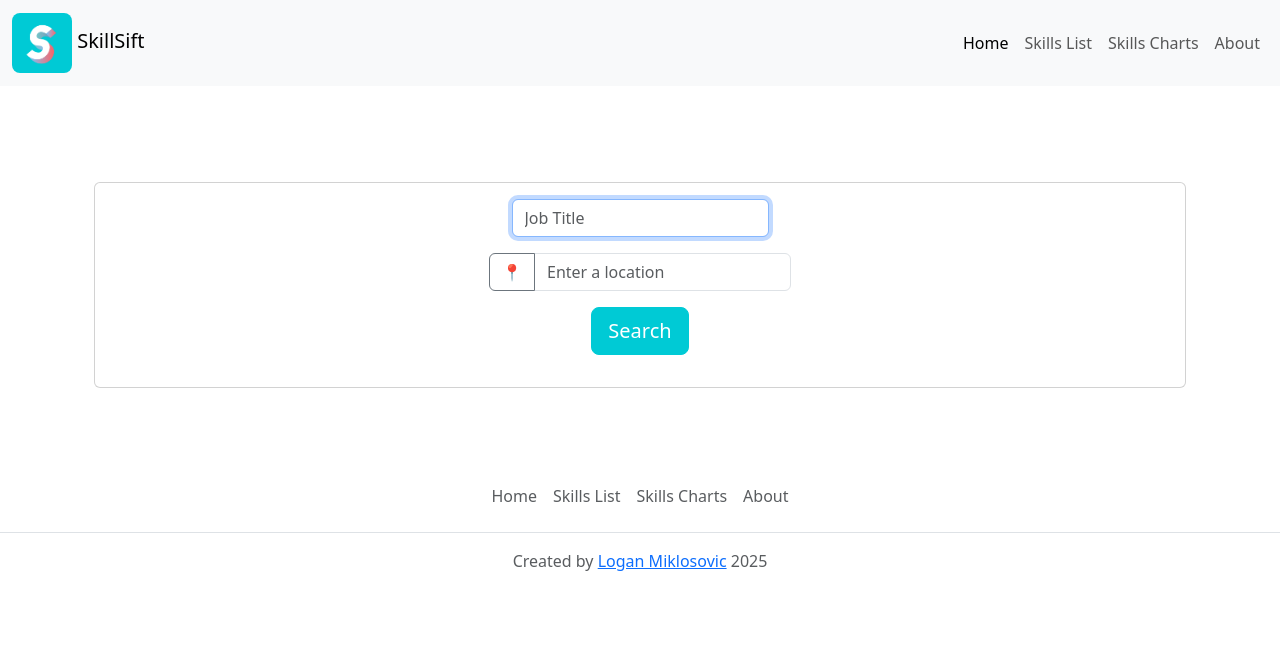
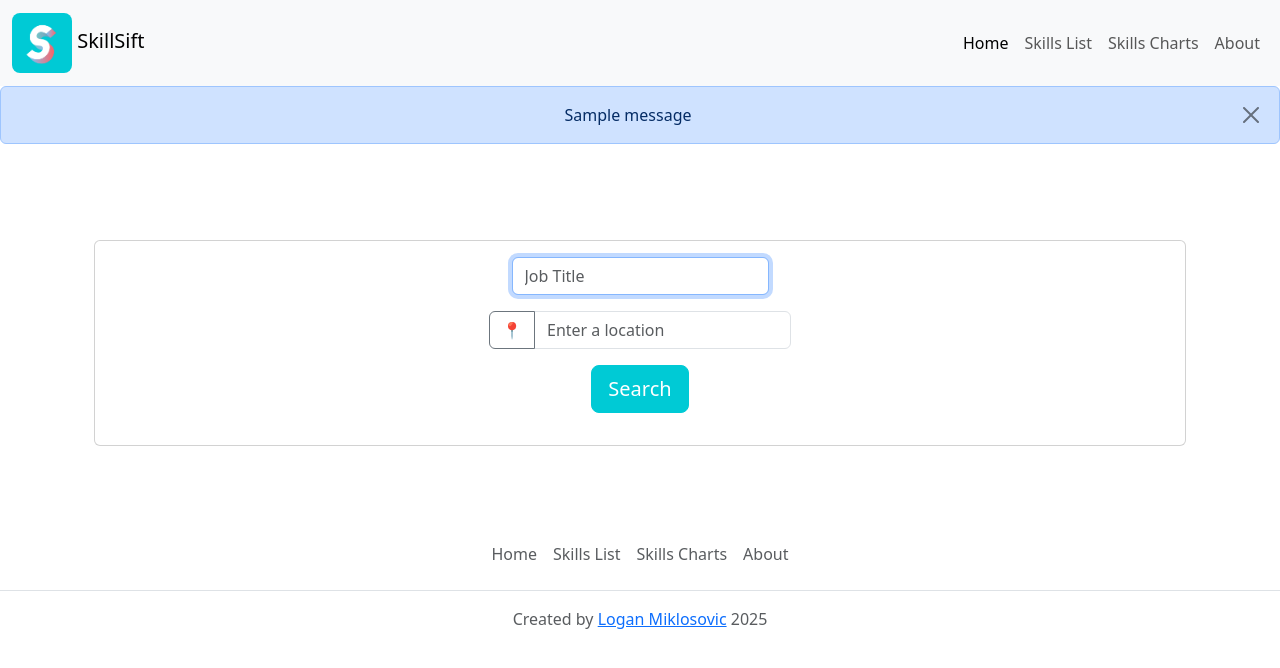
Before and after one commit to DevLoggith/cs50-final-project, a Flask app: page / in a window 1280 px wide. Shown: the top 668 px of the page. Run offline with Flask 3, Linux system fonts and the light colour scheme; one stand-in notice (Sample message) is shown.

Commit message:
adds template for message flashing, adjusts layout

```diff
--- a/app/static/styles.css
+++ b/app/static/styles.css
@@ -6,3 +6,7 @@
     background-color: var(--main-logo-color);
     border-color: var(--main-logo-color);
 }
+
+#alert-close {
+    float: right;
+}
--- a/app/templates/layout.html
+++ b/app/templates/layout.html
@@ -23,7 +23,7 @@
 	</head>
 
 	<body>
-		<nav class="navbar navbar-expand-md bg-body-tertiary mb-5">
+		<nav class="navbar navbar-expand-md bg-body-tertiary">
 			<div class="container-fluid">
 				<a class="navbar-brand" href="/">
 					<img
@@ -51,13 +51,25 @@
 					<div class="navbar-nav ms-auto">
 						<a class="nav-link active" aria-current="page" href="/">Home</a>
 						<a class="nav-link" href="/list">Skills List</a>
-						<a class="nav-link" href="#">Skills Charts</a>
-						<a class="nav-link" href="#">About</a>
+						<a class="nav-link" href="/charts">Skills Charts</a>
+						<a class="nav-link" href="/about">About</a>
 					</div>
 				</div>
 			</div>
 		</nav>
-		<main class="container py-5 text-center">
+		{% with messages = get_flashed_messages() %}
+            {% if messages %}
+                <header>
+                    <div class="alert alert-primary mb-0 text-center" role="alert">
+						{% for message in messages %}
+							{{ message }}
+							<button type="button" id="alert-close" class="btn-close" data-bs-dismiss="alert" aria-label="Close"></button>
+						{% endfor %}
+                    </div>
+                </header>
+            {% endif %}
+        {% endwith %}
+		<main class="container mt-5 py-5 text-center">
             {% block main %}{% endblock %}
         </main>
 		<footer class="py-3 my-4">
--- a/app/templates/list.html
+++ b/app/templates/list.html
@@ -17,7 +17,7 @@
             </tr>
         </thead>
         <tbody>
-        {% for keyword, frequency in session_data.items() %}
+        {% for keyword, frequency in sorted_keywords_dict.items() %}
             <tr>
                 <td>{{ keyword }}</td>
                 <td>{{ frequency }}</td>
```
